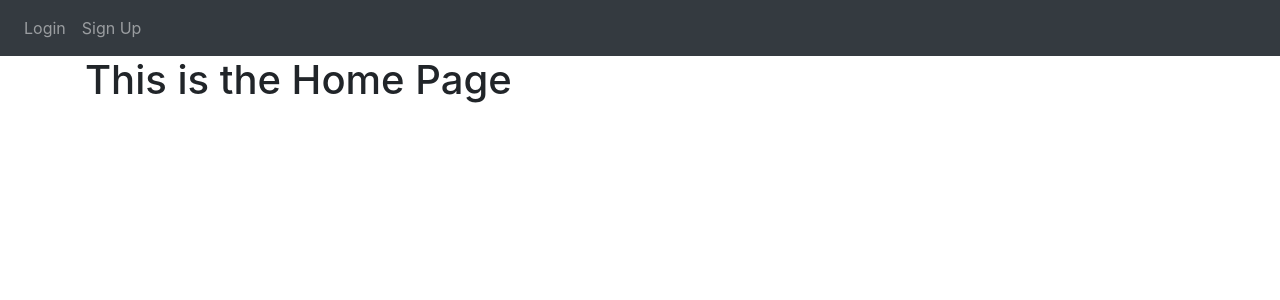
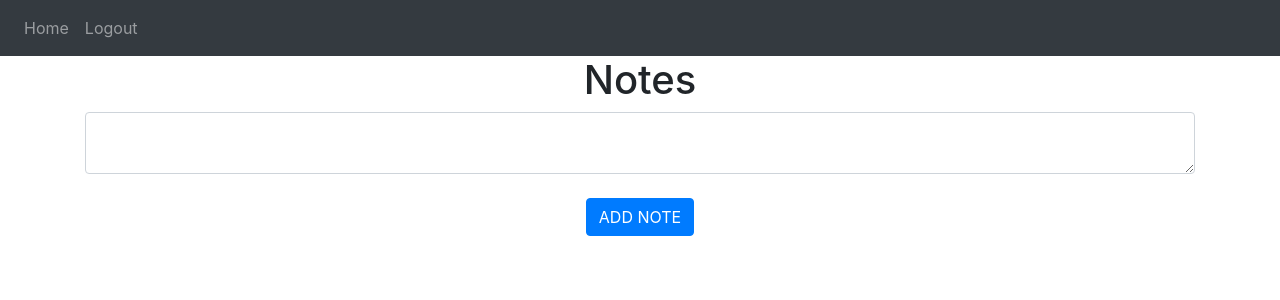
Before and after one commit to Walter1G/FLASK-WEB-APP, a Flask app: template website/templates/home.html in a window 1280 px wide. Shown: the top 300 px of the page. Run offline with Flask 3, Linux system fonts and the light colour scheme; the template is opened without the code that fills it: values that come from a table or form of the project are taken from there, others are empty; data comes from the database, SQL or seed files in the repository; some libraries are stand-ins or nearby versions.

Commit message:
add notes form

```diff
--- a/website/templates/home.html
+++ b/website/templates/home.html
@@ -1,4 +1,16 @@
 {% extends 'base.html' %} {% block title %}Home{% endblock %} {% block content
 %}
-<h1>This is the Home Page</h1>
+<h1 align="center">Notes</h1>
+<ul class="list-group list-group-flush" id="notes">
+  {% for note in user.notes %}
+  <li class="list-group-item">{{note.data}}</li>
+  {% endfor %}
+</ul>
+<form method="POST">
+  <textarea name="note" id="note" class="form-control"></textarea>
+  <br />
+  <div align="center">
+    <button type="submit" class="btn btn-primary">ADD NOTE</button>
+  </div>
+</form>
 {% endblock %}
```
